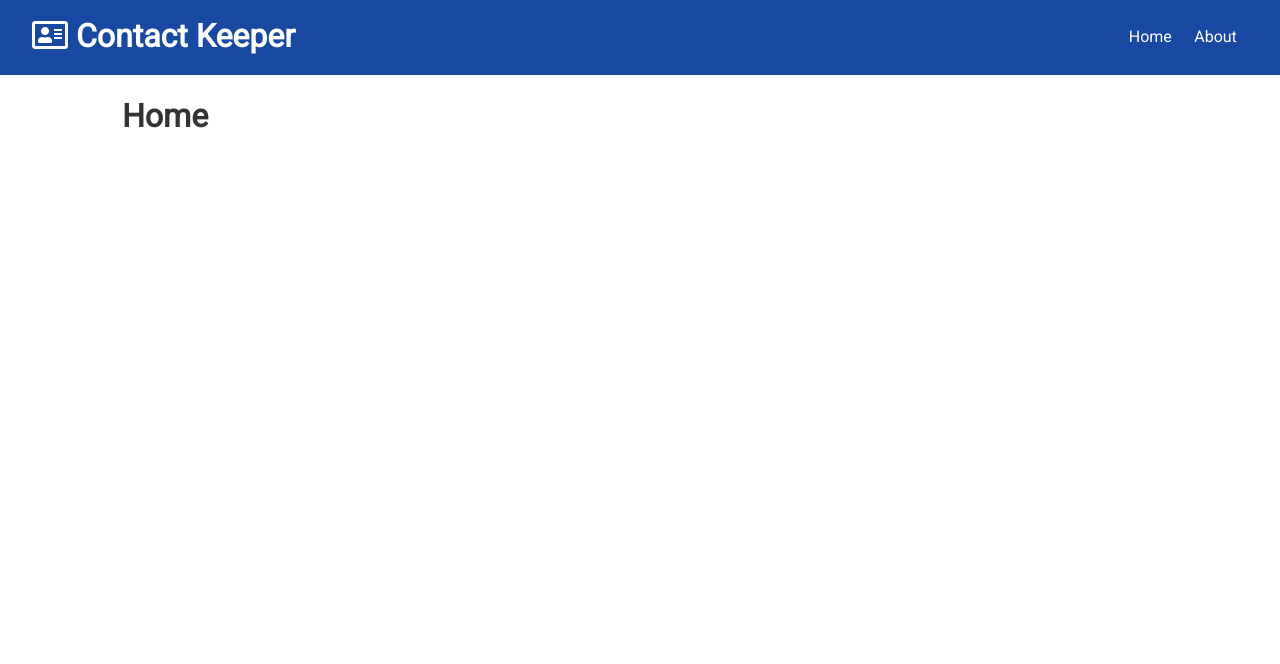
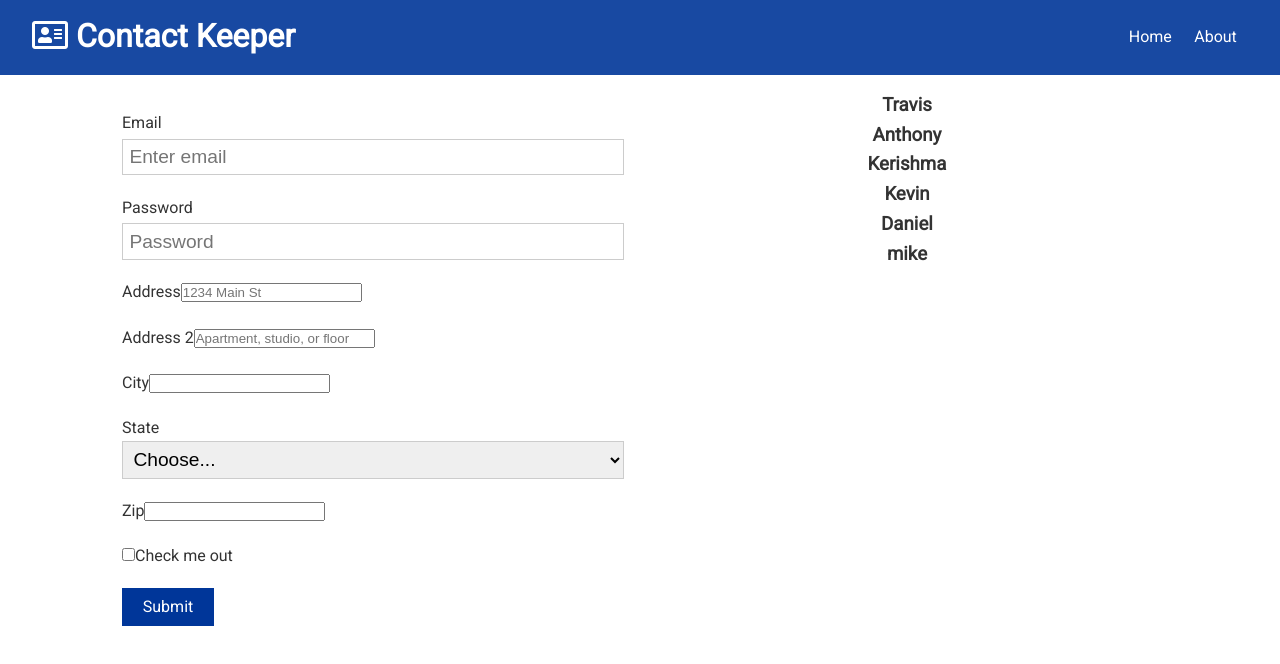
Before and after one commit to 14Anthony/myContact, a React (Create React App) app in the folder client/: page / in a window 1280 px wide. Shown: the top 664 px of the page. Built offline with nearby package versions, Linux system fonts and the light colour scheme.

Commit message:
Trying to figure a problem I don't currently have or have ever come across

```diff
--- a/client/src/App.js
+++ b/client/src/App.js
@@ -5,11 +5,13 @@ import Navbar from './components/Layouts/Navbar'
 import { Container } from 'react-bootstrap';
 import Home from './components/pages/Home';
 import About from './components/pages/About';
+import ContactState from './components/context/contact/contactState'
 
 
 
 const App = () => {
   return (
+    <ContactState>
       <Router>
         <Fragment>
           <Navbar />
@@ -21,7 +23,7 @@ const App = () => {
           </Container>
         </Fragment>
       </Router>
-
+    </ContactState>
   );
 }
 
--- /dev/null
+++ b/client/src/components/contacts/Contacts.js
@@ -0,0 +1,22 @@
+import React, { Fragment, Row, Col, useContext } from 'react'
+
+import ContactContext from '../context/contact/contactContext';
+import ConstactState from '../context/contact/contactState';
+
+const Contacts = () => {
+    const contactContext = useContext(ContactContext);
+    const { contacts } = contactContext
+    return (
+        <Fragment>
+
+            {contacts.map(contact => (
+                <h3>{contact.name}</h3>
+            ))}
+
+        </Fragment>
+
+
+    )
+}
+
+export default Contacts
--- a/client/src/components/context/contact/contactState.js
+++ b/client/src/components/context/contact/contactState.js
@@ -1,14 +1,104 @@
 import React, { useReducer } from 'react';
-import ContactContext from './contactContext'
-import contactReducer from './contactReducer'
-import { } from '../types'
+import uuid from 'uuid';
+import ContactContext from './contactContext';
+import contactReducer from './contactReducer';
+import {
+    ADD_CONTACT,
+    DELETE_CONTACT,
+    SET_CURRENT,
+    CLEAR_CURRENT,
+    FILTER_CONTACTS,
+    CLEAR_FILTER,
+} from '../types'
+const ConstactState = props => {
+    const initialState = {
+        contacts: [
+            {
+                _id: '1',
+                name: 'Travis',
+                email: 'travis@travis.com',
+                phone: '111-111-1111',
+                type: 'business',
 
-const contactState = () => {
+            },
+            {
+                _id: '2',
+                name: 'Anthony',
+                email: 'Anthony@Anthony.com',
+                phone: '111-111-1112',
+                type: 'business',
+
+            },
+            {
+                _id: '3',
+                name: 'Kerishma',
+                email: 'K@kerishma.com',
+                phone: '111-111-1113',
+                type: 'personal',
+
+            },
+            {
+                _id: '4',
+                name: 'Kevin',
+                email: 'K@Kevin',
+                phone: '111-111-1114',
+                type: 'personal',
+
+            },
+            {
+                _id: '5',
+                name: 'Daniel',
+                email: 'Daniel@Daniel',
+                phone: '111-111-1115',
+                type: 'business',
+
+            },
+            {
+                _id: '6',
+                name: 'mike',
+                email: 'mike@mike',
+                phone: '111-111-1116',
+                type: 'business',
+
+            },
+        ]
+    };
+    const [state, dispatch] = useReducer(contactReducer, initialState);
+    // add contact
+
+
+    // delete contact
+
+    // set current contact
+
+    // clear current Contact
+
+    // Update Contact
+
+    // Filter Contact
+
+    // Clear Filter
+
     return (
-        <div>
 
-        </div>
+        <ContactContext.Provider
+            value={{
+                contacts: state.contacts
+            }}
+        >
+            {props.children}
+        </ContactContext.Provider>
     )
-}
 
-export default contactState
+
+
+
+};
+
+
+
+
+
+
+
+export default ConstactState
--- a/client/src/components/context/types.js
+++ b/client/src/components/context/types.js
@@ -2,7 +2,8 @@ export const ADD_CONTACT = 'ADD_CONTACT';
 export const DELETE_CONTACT = 'DELETE_CONTACT';
 export const SET_CURRENT = 'SET_CURRENT';
 export const UPDATE_CONTACT = 'UPDATE_CONTACT';
+export const CLEAR_CURRENT = 'CLEAR_CURRENT';
 export const FILTER_CONTACTS = 'FILTER_CONTACTS';
-export const CLEAR_FLITER = 'CLEAR_FILTER';
+export const CLEAR_FILTER = 'CLEAR_FILTER';
 export const SET_ALERT = 'SET_ALERT';
 export const REMOVE_ALERT = 'REMOVE_ALERT';
--- a/client/src/components/pages/Home.js
+++ b/client/src/components/pages/Home.js
@@ -1,10 +1,71 @@
 import React from 'react'
+import { Form, Col, Button } from 'react-bootstrap'
+import Contacts from '../contacts/Contacts'
+
 
 const Home = () => {
     return (
-        <div>
-            <h1>Home</h1>
+
+        <div className="grid-2">
+            <div>
+                <Form>
+                    <Form.Row>
+                        <Form.Group as={Col} controlId="formGridEmail">
+                            <Form.Label>Email</Form.Label>
+                            <Form.Control type="email" placeholder="Enter email" />
+                        </Form.Group>
+
+                        <Form.Group as={Col} controlId="formGridPassword">
+                            <Form.Label>Password</Form.Label>
+                            <Form.Control type="password" placeholder="Password" />
+                        </Form.Group>
+                    </Form.Row>
+
+                    <Form.Group controlId="formGridAddress1">
+                        <Form.Label>Address</Form.Label>
+                        <Form.Control placeholder="1234 Main St" />
+                    </Form.Group>
+
+                    <Form.Group controlId="formGridAddress2">
+                        <Form.Label>Address 2</Form.Label>
+                        <Form.Control placeholder="Apartment, studio, or floor" />
+                    </Form.Group>
+
+                    <Form.Row>
+                        <Form.Group as={Col} controlId="formGridCity">
+                            <Form.Label>City</Form.Label>
+                            <Form.Control />
+                        </Form.Group>
+
+                        <Form.Group as={Col} controlId="formGridState">
+                            <Form.Label>State</Form.Label>
+                            <Form.Control as="select" defaultValue="Choose...">
+                                <option>Choose...</option>
+                                <option>...</option>
+                            </Form.Control>
+                        </Form.Group>
+
+                        <Form.Group as={Col} controlId="formGridZip">
+                            <Form.Label>Zip</Form.Label>
+                            <Form.Control />
+                        </Form.Group>
+                    </Form.Row>
+
+                    <Form.Group id="formGridCheckbox">
+                        <Form.Check type="checkbox" label="Check me out" />
+                    </Form.Group>
+
+                    <Button variant="primary" type="submit">
+                        Submit
+  </Button>
+                </Form>
+            </div>
+
+            <div>
+                <Contacts />
+            </div>
         </div>
+
     )
 }
 
```
Also changed, not shown: client/src/components/contacts/ContactItem.js (added), 2 other files (tests, documents, lock files or other folders). Lines whose indentation alone changed are shown as unchanged.
